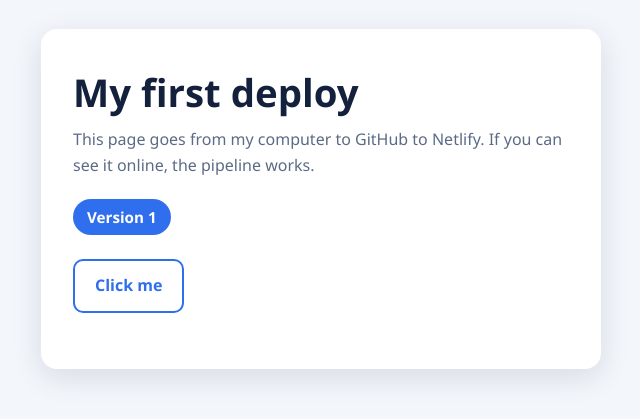
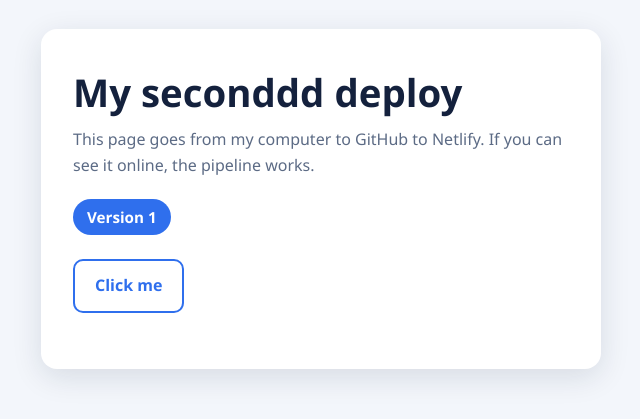
Before and after one commit to EdvinFetiu/git_project, a plain HTML site: page index.html in a window 1280 px wide. Shown: the part 201-620 px from the top of the page, without its empty margins (319-959 px from the left). Drawn offline with Linux system fonts and the light colour scheme.

Commit message:
update to version 2

```diff
--- a/index.html
+++ b/index.html
@@ -69,7 +69,7 @@
 </head>
 <body>
   <main>
-    <h1>My first deploy</h1>
+    <h1>My seconddd deploy</h1>
     <p>This page goes from my computer to GitHub to Netlify. If you can see it online, the pipeline works.</p>
     <span class="version">Version 1</span>
     <button id="btn" type="button">Click me</button>
```
